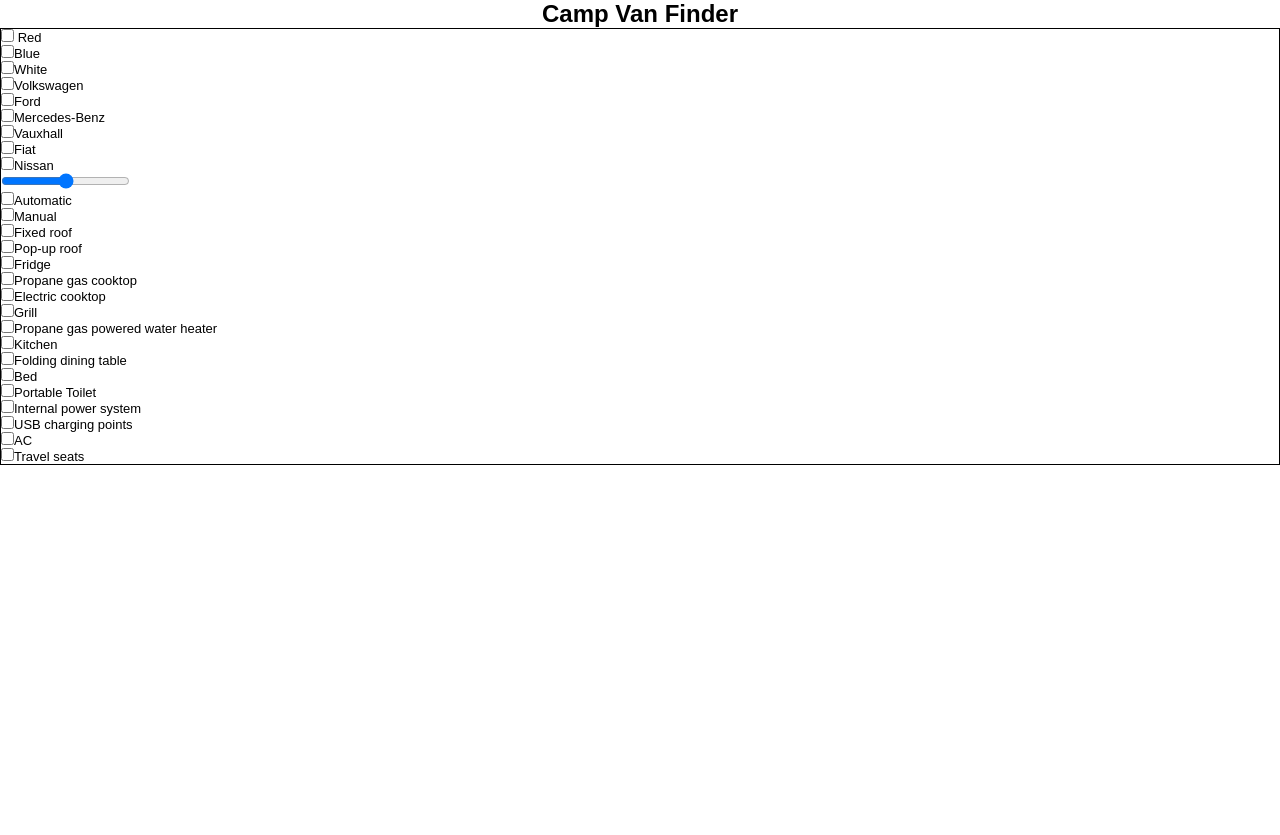
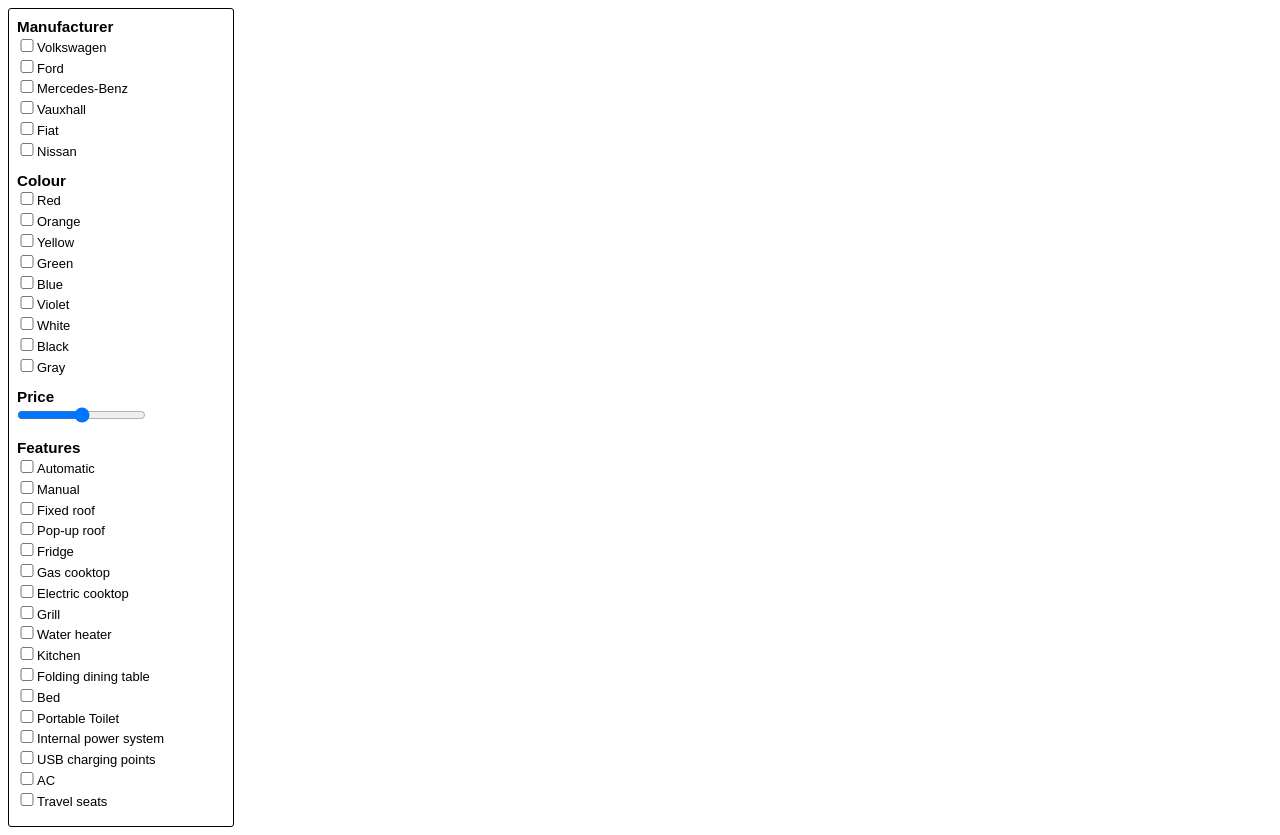
Before and after one commit to Mustafaxu7/Camper-Finder, a plain HTML site: page index.html in a window 1280 px wide. Before the commit the page ends 800 px from the top, so only its background shows below. Drawn offline with Linux system fonts and the light colour scheme; a script that the page names is missing.

Commit message:
styling step one complete

```diff
--- a/index.html
+++ b/index.html
@@ -11,16 +11,17 @@
 </head>
 
 <body>
-    <h1>Camp Van Finder</h1>
+    <!-- <h1>Camp Van Finder</h1> -->
     <div id="filter">
-        <div class="colour">
-            <input type="checkbox" id="whichColor" name="red" value=""> <label for="red">Red</label> <br>
+        <!-- <div class="colour">
+            <input type="checkbox" id="whichColor" name="red" value=""><label for="red">Red</label> <br>
             <input type="checkbox" id="whichColor" name="blue" value=""><label for="blue">Blue</label> <br>
             <input type="checkbox" id="whichColor" name="white" value=""><label for="white">White</label> <br>
-        </div>
-
+        </div> -->
 
         <div id="manufacturer">
+
+            <h3 id="title">Manufacturer</h3>
 
             <input type="checkbox" id="volkswagen" name="volkswagen" value=""><label
                 for="volkswagen">Volkswagen</label><br>
@@ -33,7 +34,25 @@
 
         </div>
 
+        <div class="colour">
+
+            <h3 id="title">Colour</h3>
+
+            <input type="checkbox" id="whichColor" name="red" value=""><label for="red">Red</label> <br>
+            <input type="checkbox" id="whichColor" name="orange" value=""><label for="orange">Orange</label> <br>
+            <input type="checkbox" id="whichColor" name="yellow" value=""><label for="yellow">Yellow</label> <br>
+            <input type="checkbox" id="whichColor" name="green" value=""><label for="green">Green</label> <br>
+            <input type="checkbox" id="whichColor" name="blue" value=""><label for="blue">Blue</label> <br>
+            <input type="checkbox" id="whichColor" name="violet" value=""><label for="violet">Violet</label> <br>
+            <input type="checkbox" id="whichColor" name="white" value=""><label for="white">White</label> <br>
+            <input type="checkbox" id="whichColor" name="black" value=""><label for="black">Black</label> <br>
+            <input type="checkbox" id="whichColor" name="Gray" value=""><label for="Gray">Gray</label> <br>
+        </div>
+
         <div id="price">
+
+            <h3 id="title">Price</h3>
+
             <label for="" id="pl">
                 <input type="range" id="whichPrice" min="1000" max="100000">
             </label>
@@ -45,19 +64,20 @@
 
             <div id="features">
 
+                <h3 id="title">Features</h3>
+
                 <input type="checkbox" id="automatic" name="automatic" value=""><label
                     for="automatic">Automatic</label><br>
                 <input type="checkbox" id="manual" name="manual" value=""><label for="manual">Manual</label><br>
                 <input type="checkbox" id="fixed" name="fixed" value=""><label for="fixed">Fixed roof</label><br>
                 <input type="checkbox" id="popup" name="popup" value=""><label for="popup">Pop-up roof</label><br>
                 <input type="checkbox" id="fridge" name="fridge" value=""><label for="fridge">Fridge</label><br>
-                <input type="checkbox" id="procook" name="procook" value=""><label for="procook">Propane gas
+                <input type="checkbox" id="gas-cooktop" name="gas-cooktop" value=""><label for="gas-cooktop">Gas
                     cooktop</label><br>
                 <input type="checkbox" id="electric" name="electric" value=""><label for="electric">Electric
                     cooktop</label><br>
                 <input type="checkbox" id="grill" name="grill" value=""><label for="grill">Grill</label><br>
-                <input type="checkbox" id="gas-heater" name="gas-heater" value=""><label for="gas-heater">Propane gas
-                    powered water heater</label><br>
+                <input type="checkbox" id="gas-heater" name="gas-heater" value=""><label for="gas-heater">Water heater</label><br>
                 <input type="checkbox" id="kitchen" name="kitchen" value=""><label for="kitchen">Kitchen </label><br>
                 <input type="checkbox" id="table" name="table" value=""><label for="table">Folding dining
                     table</label><br>
--- a/styles.css
+++ b/styles.css
@@ -3,22 +3,23 @@
   margin: 0;
   padding: 0;
 }
+
 h1 {
   font-size: 1.5rem;
-  text-align: center;
+  /* text-align: center; */
 }
+
 body {
   font-family: "Nunito Sans", sans-serif;
   font-size: 13px;
-  margin: auto;
+  display: flex;
 }
 
 .holder {
   display: grid;
   justify-content: center;
-  align-content: center;
-  align-self: center;
   grid-template-columns: repeat(3, 1fr);
+  position: relative;
 }
 
 .card {
@@ -30,19 +31,34 @@
   border-radius: 3px;
   border: 1px solid white;
   box-shadow: 10px 10px 10px rgba(0, 0, 0, 0.1);
-  place-self: center;
+
 }
 
 .colorSquare {
   width: 30px;
-  height: 30px;
+  height: 20px;
 }
 img {
   justify-content: center;
+  width: 100px;
+  height: 150px;
 }
 
 #filter {
   position: relative;
   border: 1px solid #000000;
-  width: 100%;
+  border-radius: 3px;
+  width: 226px;
+  height: 63em;
+  line-height: 1.6em;
 }
+
+div {
+  margin: 8px;
+}
+
+input[type="checkbox"] {
+  display: inline-block;
+  width: 20px;
+  padding-left: 10px;
+}
```
Also changed, not shown: 1 other file.
